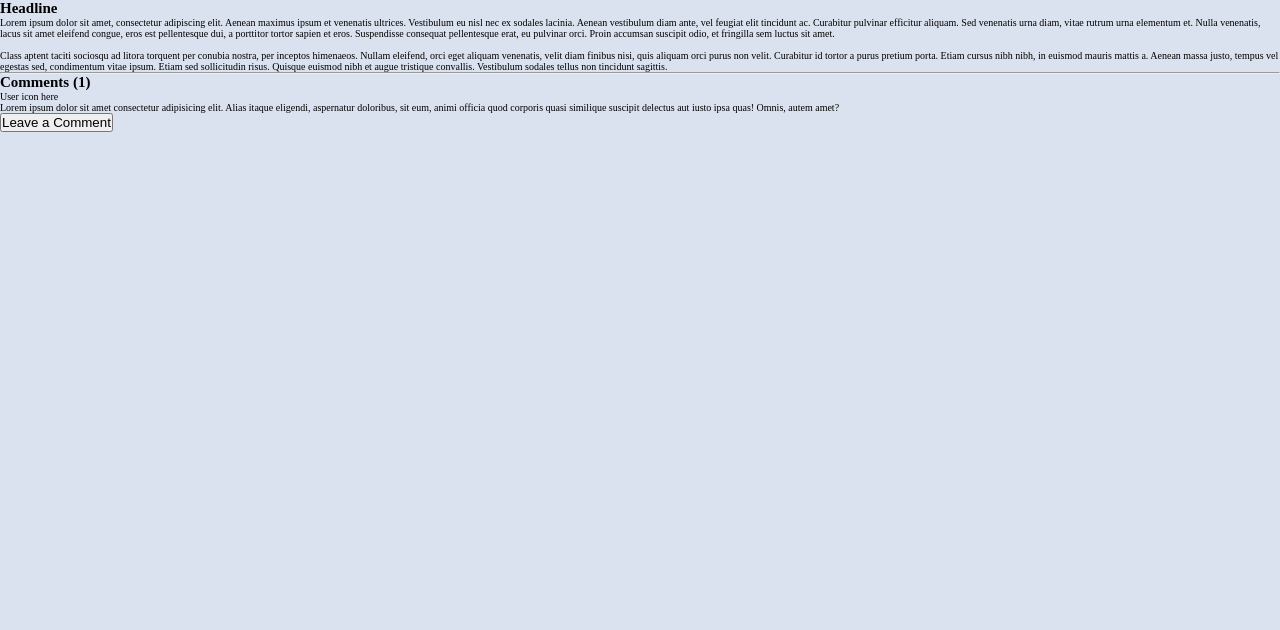
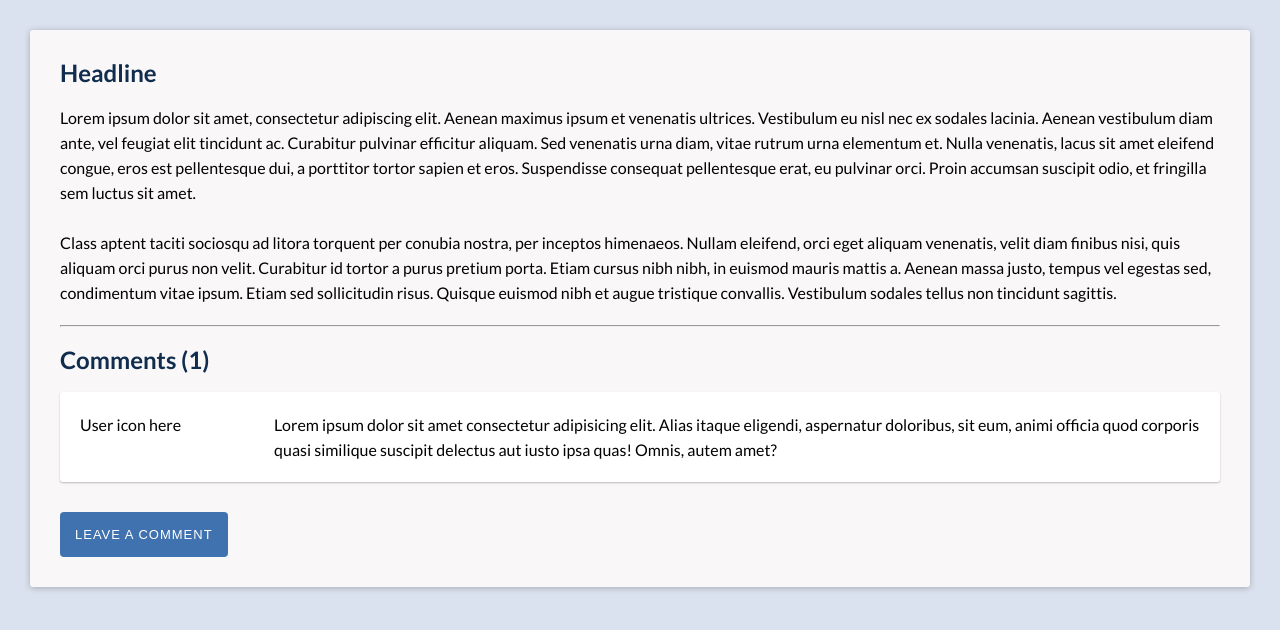
Before and after one commit to ach1209/localStorage-demo, a plain HTML site: page index.html in a window 1280 px wide. Drawn offline with Linux system fonts and the light colour scheme.

Commit message:
Add styling

```diff
--- a/style.css
+++ b/style.css
@@ -1,6 +1,9 @@
 :root {
   --bgColor: #dbe2ef;
   --mainBgColor: #f9f7f7;
+  --boxShadow: 0, 0, 0;
+  --headerColor: #112d4e;
+  --btnColor: #3f72af;
 }
 
 * {
@@ -15,4 +18,65 @@ html {
 
 body {
   background-color: var(--bgColor);
+  font-size: 1.6rem;
+  font-family: 'Lato', sans-serif;
+  line-height: 2.5rem;
 }
+
+main {
+  background-color: var(--mainBgColor);
+  padding: 3rem;
+  margin: 3rem;
+  border-radius: 3px;
+  box-shadow: 0px 1px 6px rgba(var(--boxShadow), 0.25);
+}
+
+h1,
+h2 {
+  margin-bottom: 2rem;
+  color: var(--headerColor);
+}
+
+article {
+  margin-bottom: 2rem;
+}
+
+hr {
+  color: #fdfdfd;
+}
+
+#bottom-container {
+  margin-top: 2rem;
+}
+
+.comment {
+  display: flex;
+  height: auto;
+  background-color: #ffffff;
+  padding: 2rem;
+  margin-bottom: 3rem;
+  border-radius: 3px;
+  box-shadow: 0px 1px 2px rgba(var(--boxShadow), 0.25);
+}
+
+.user {
+  width: 30rem;
+}
+
+#btn {
+  border: none;
+  padding: 1.5rem;
+  color: #fff;
+  font-size: 1.3rem;
+  letter-spacing: 0.1rem;
+  background-color: var(--btnColor);
+  text-transform: uppercase;
+  border-radius: 4px;
+  cursor: pointer;
+  transition: background-color ease-out 0.3s;
+}
+
+#btn:hover,
+#btn:focus {
+  background-color: rgba(63,114,175, 0.6);
+}
```
